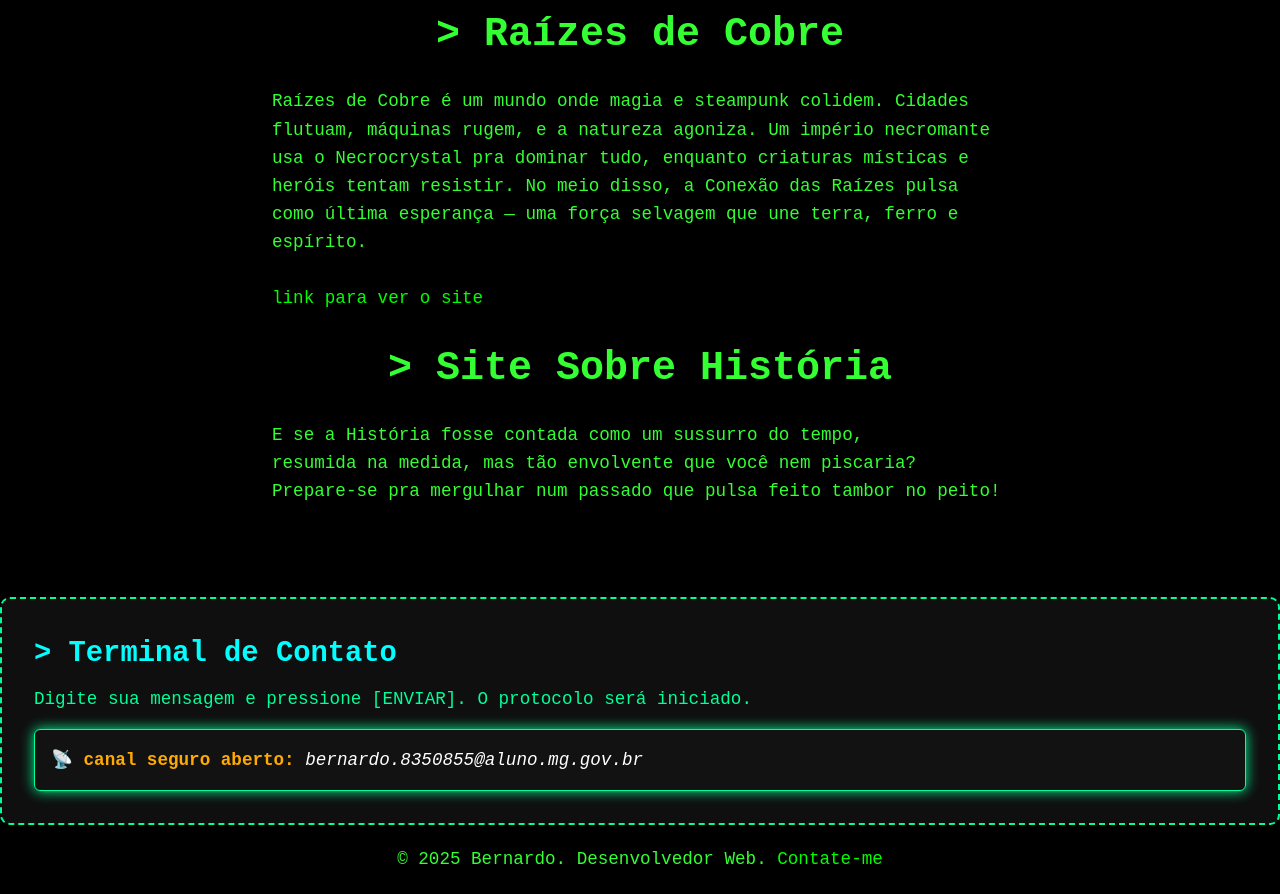
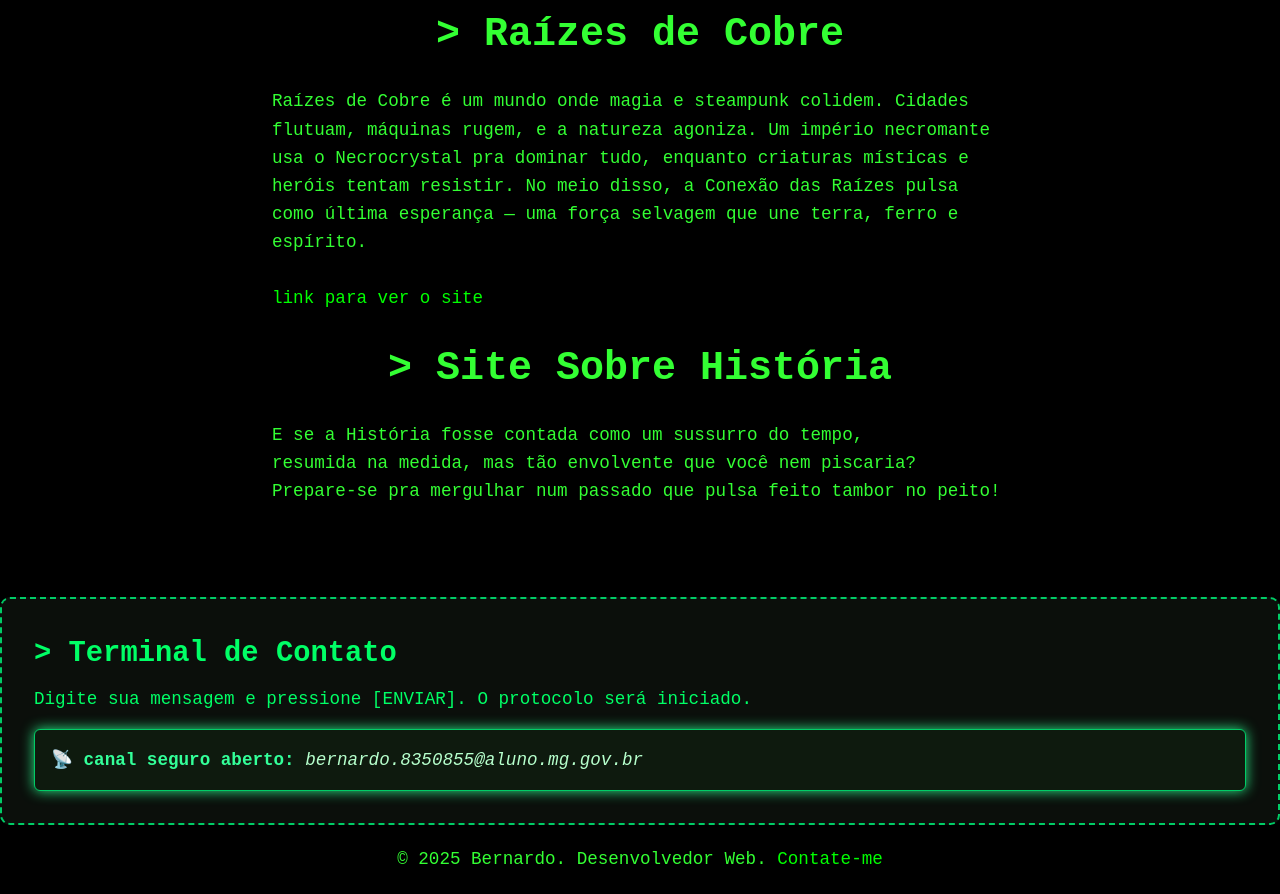
Before and after one commit to BernardoFV28/Portifolio, a plain HTML site: page index.html in a window 1280 px wide. Shown: the part 3023-3917 px from the top of the page. Drawn offline with Linux system fonts and the light colour scheme.

Commit message:
Update index.html

```diff
--- a/index.html
+++ b/index.html
@@ -64,50 +64,6 @@
       margin-top: 1.5rem;
     }
 
-    .contato {
-  background-color: #0f0f0f;
-  color: #00ff99;
-  padding: 2rem;
-  font-family: 'Courier New', monospace;
-  border: 2px dashed #00ff99;
-  border-radius: 10px;
-  margin-top: 2rem;
-}
-
-.form-hacker {
-  font-size: 1.8rem;
-  margin-bottom: 0.5rem;
-  color: #00ffff;
-}
-
-.email-display {
-  margin-top: 1rem;
-  background-color: #121212;
-  padding: 1rem;
-  border: 1px solid #00ff99;
-  border-radius: 6px;
-  box-shadow: 0 0 10px #00ff99;
-  animation: glow 2s infinite alternate;
-}
-
-.prefixo {
-  color: #ffaa00;
-  font-weight: bold;
-}
-
-.email {
-  color: #ffffff;
-  font-style: italic;
-}
-
-@keyframes glow {
-  from {
-    box-shadow: 0 0 5px #00ff99;
-  }
-  to {
-    box-shadow: 0 0 15px #00ff99;
-  }
-}
 
     a {
       color: #00ff00;
@@ -124,6 +80,50 @@
       font-family: 'Arial', sans-serif;
 
     }
+.contato {
+  background-color: #0b0f0b;
+  color: #00ff66;
+  padding: 2rem;
+  font-family: 'Courier New', monospace;
+  border: 2px dashed #00cc66;
+  border-radius: 10px;
+  margin-top: 2rem;
+}
+
+.form-hacker {
+  font-size: 1.8rem;
+  margin-bottom: 0.5rem;
+  color: #00ff66;
+}
+
+.email-display {
+  margin-top: 1rem;
+  background-color: #0e1a0e;
+  padding: 1rem;
+  border: 1px solid #00cc66;
+  border-radius: 6px;
+  box-shadow: 0 0 10px #009944;
+  animation: glow-green 2s infinite alternate;
+}
+
+.prefixo {
+  color: #33ff99;
+  font-weight: bold;
+}
+
+.email {
+  color: #b6ffcc;
+  font-style: italic;
+}
+
+@keyframes glow-green {
+  from {
+    box-shadow: 0 0 5px #009944;
+  }
+  to {
+    box-shadow: 0 0 15px #33ff99;
+  }
+}
 
     .estrelas {
       position: fixed;
@@ -568,6 +568,7 @@ e começar algo que ninguém vai esquecer.
   </div>
 </div>
 
+
   <div class="avatar-flutuante" onclick="mostrarMensagem()">
     <img src="images/avatar.png" alt="Avatar do Bernardo" />
   </div>
```
